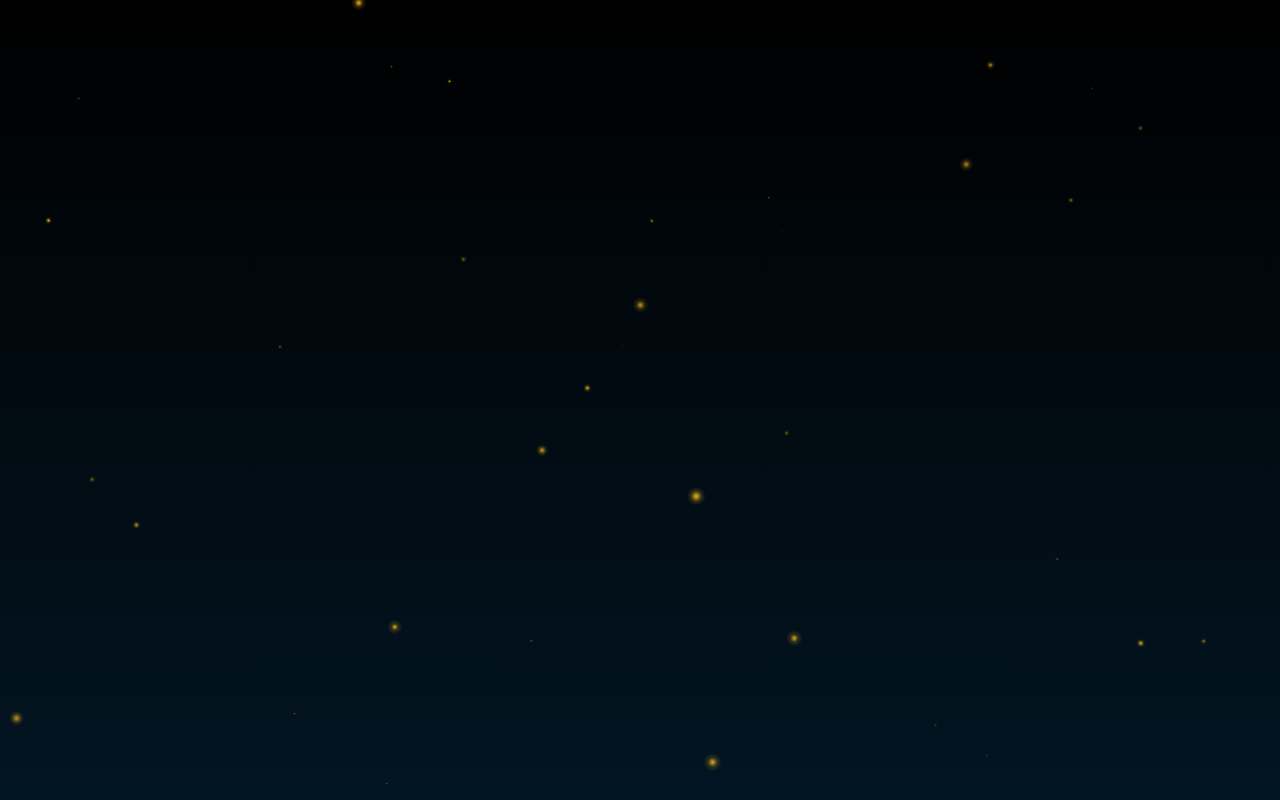
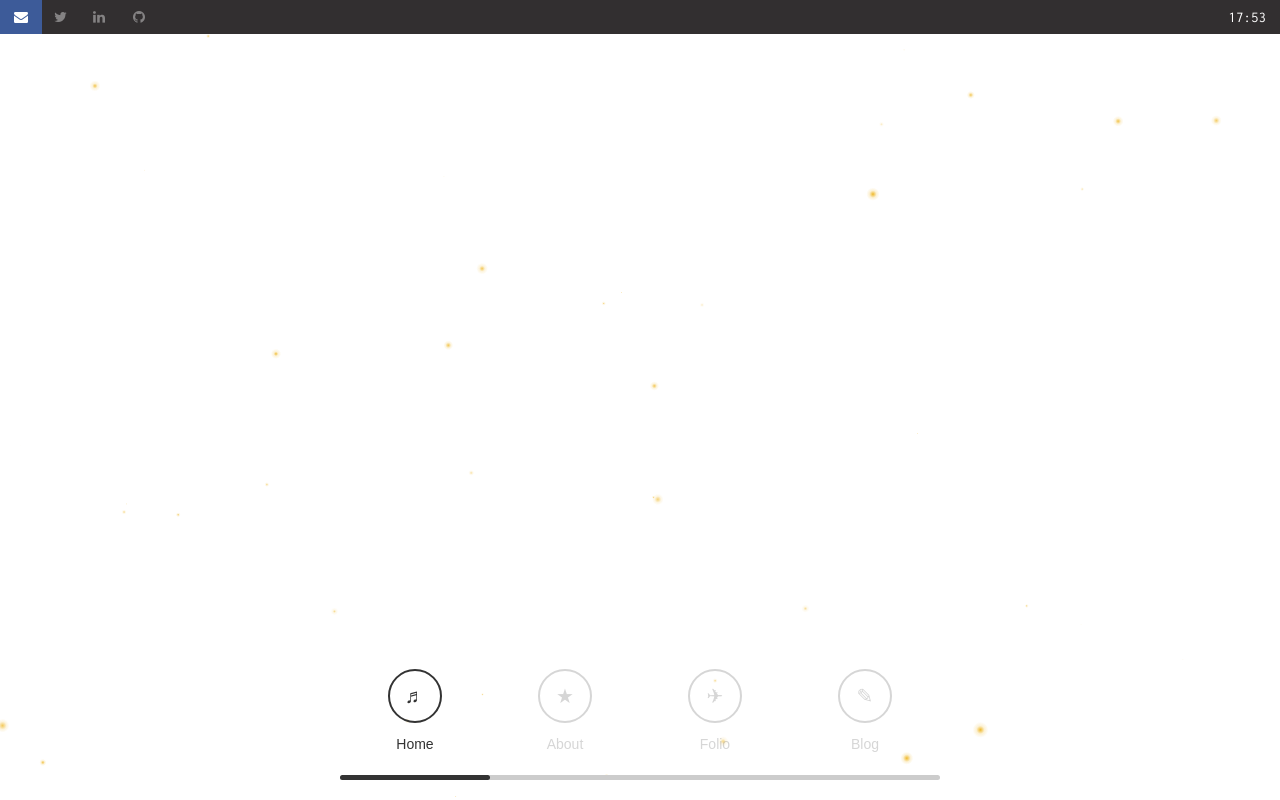
Before and after one commit to s0nnyhu/portfolio-v2, a Vue app: page / in a window 1280 px wide. Built offline with nearby package versions, Linux system fonts and the light colour scheme.

Commit message:
Partial Menu and Partial Social Bar added

```diff
--- /dev/null
+++ b/src/components/Menu.vue
@@ -0,0 +1,141 @@
+<template>
+  <nav class="slidemenu">
+    <!-- Item 1 -->
+    <input type="radio" name="slideItem" id="slide-item-1" class="slide-toggle" checked />
+    <label for="slide-item-1">
+      <p class="icon">♬</p>
+      <span>Home</span>
+    </label>
+
+    <!-- Item 2 -->
+    <input type="radio" name="slideItem" id="slide-item-2" class="slide-toggle" />
+    <label for="slide-item-2">
+      <p class="icon">★</p>
+      <span>About</span>
+    </label>
+
+    <!-- Item 3 -->
+    <input type="radio" name="slideItem" id="slide-item-3" class="slide-toggle" />
+    <label for="slide-item-3">
+      <p class="icon">✈</p>
+      <span>Folio</span>
+    </label>
+
+    <!-- Item 4 -->
+    <input type="radio" name="slideItem" id="slide-item-4" class="slide-toggle" />
+    <label for="slide-item-4">
+      <p class="icon">✎</p>
+      <span>Blog</span>
+    </label>
+
+    <div class="clear"></div>
+
+    <!-- Bar -->
+    <div class="slider">
+      <div class="bar"></div>
+    </div>
+  </nav>
+</template>
+
+<script>
+export default {
+  name: "menu"
+};
+</script>
+
+<style>
+* {
+  margin: 0;
+  padding: 0;
+}
+.clear {
+  clear: both;
+}
+
+.slide-toggle {
+  display: none;
+}
+
+.slidemenu {
+  font-family: arial, sans-serif;
+  max-width: 600px;
+  margin: 20px auto;
+  overflow: hidden;
+}
+
+.slidemenu label {
+  width: 25%;
+  text-align: center;
+  display: block;
+  float: left;
+  color: #333;
+  opacity: 0.2;
+}
+
+.slidemenu label:hover {
+  cursor: pointer;
+  color: #666;
+}
+
+.slidemenu label span {
+  display: block;
+  padding: 10px;
+}
+
+.slidemenu label .icon {
+  font-size: 20px;
+  border: solid 2px #333;
+  text-align: center;
+  height: 50px;
+  width: 50px;
+  display: block;
+  margin: 0 auto;
+  line-height: 50px;
+  border-radius: 50%;
+}
+
+/*Bar Style*/
+
+.slider {
+  width: 100%;
+  height: 5px;
+  display: block;
+  background: #ccc;
+  margin-top: 10px;
+  border-radius: 5px;
+}
+
+.slider .bar {
+  width: 25%;
+  height: 5px;
+  background: #333;
+  border-radius: 5px;
+}
+
+/*Animations*/
+.slidemenu label,
+.slider .bar {
+  transition: all 500ms ease-in-out;
+  -webkit-transition: all 500ms ease-in-out;
+  -moz-transition: all 500ms ease-in-out;
+}
+
+/*Toggle*/
+
+.slidemenu .slide-toggle:checked + label {
+  opacity: 1;
+}
+
+.slidemenu #slide-item-1:checked ~ .slider .bar {
+  margin-left: 0;
+}
+.slidemenu #slide-item-2:checked ~ .slider .bar {
+  margin-left: 25%;
+}
+.slidemenu #slide-item-3:checked ~ .slider .bar {
+  margin-left: 50%;
+}
+.slidemenu #slide-item-4:checked ~ .slider .bar {
+  margin-left: 75%;
+}
+</style>
--- a/src/components/Portfolio.vue
+++ b/src/components/Portfolio.vue
@@ -1,12 +1,40 @@
 <template>
   <div id="portfolio">
     <Fireflies></Fireflies>
-    <div class="content"></div>
+    <div class="content">
+      <div class="social">
+        <SocialBar></SocialBar>
+      </div>
+      <div class="menu">
+        <Menu></Menu>
+      </div>
+      <div class="data">
+        <!--
+        <p>
+          Hi, my name is
+          <strong>Sonny</strong>
+        </p>
+
+        <p>
+          I'm a junior developer and I
+          <strong>design</strong>,
+          <strong>build</strong> &amp;
+          <strong>experiment</strong> on various digital applications
+        </p>
+        <p>I'm currently studying for a master’s degree. I'm learning everyday to improve, continue challenging myself, and do interesting things that matter.</p>
+        <p>Fueled by high energy levels and boundless enthusiasm, I’m easily inspired and more than willing to follow my fascinations wherever they take me.</p>
+        <p>Feel free to take look at my latest personal projects and do not hesitate to get in touch</p>
+        <p>Portfolio built using VueJs.</p>
+        -->
+      </div>
+    </div>
   </div>
 </template>
 
 <script>
 import Fireflies from "./Fireflies.vue";
+import Menu from "./Menu.vue";
+import SocialBar from "./SocialBar.vue";
 
 export default {
   name: "Portfolio",
@@ -15,22 +43,27 @@ export default {
   },
   methods: {},
   components: {
-    Fireflies
+    Fireflies,
+    Menu,
+    SocialBar
   },
   mounted() {}
 };
 </script>
 <style>
+/**Portfolio - Clickable content */
 #portfolio .content {
-  position: absolute;
-  display: block;
+  position: relative;
+  display: inline-block;
   z-index: 80;
 }
+/**Portfolio - Background */
 #portfolio {
   overflow: hidden;
   position: relative;
-  height: 100%;
+  height: 100vh;
   width: 100%;
+  /*
   background: -o-linear-gradient(top, #000, #257eb7);
   background: -ms-linear-gradient(top, #000, #257eb7);
   background: -moz-linear-gradient(top, #000, #257eb7);
@@ -41,5 +74,17 @@ export default {
   background-position: center;
   background-repeat: no-repeat;
   background-size: cover;
+  */
+}
+/**Menu CSS - Position */
+.menu {
+  overflow: hidden;
+  position: fixed;
+  bottom: 0;
+  width: 100%;
+}
+/**Data */
+.data {
+  padding: 15px;
 }
 </style>
--- /dev/null
+++ b/src/components/SocialBar.vue
@@ -0,0 +1,154 @@
+<template>
+  <section>
+    <ul class="social-icons">
+      <li>
+        <a href class="social-icon">
+          <i class="fa fa-envelope"></i>
+        </a>
+      </li>
+      <li>
+        <a href class="social-icon">
+          <i class="fa fa-twitter"></i>
+        </a>
+      </li>
+      <li>
+        <a href class="social-icon">
+          <i class="fa fa-linkedin"></i>
+        </a>
+      </li>
+      <li>
+        <a href class="social-icon">
+          <i class="fa fa-github"></i>
+        </a>
+      </li>
+      <transition name="fade">
+        <li v-if="time !== ''" class="clock">
+          <p>{{time}}</p>
+        </li>
+      </transition>
+    </ul>
+  </section>
+</template>
+
+
+<script>
+export default {
+  name: "SocialBar",
+  data() {
+    return {
+      time: ""
+    };
+  },
+  created() {
+    setInterval(this.getNow, 1000);
+  },
+  methods: {
+    getNow: function() {
+      const today = new Date();
+      const time =
+        today.getHours() +
+        ":" +
+        (today.getMinutes() < 10
+          ? "0" + today.getMinutes()
+          : today.getMinutes());
+      this.time = time;
+    }
+  }
+};
+</script>
+
+<style>
+@import url(https://cdnjs.cloudflare.com/ajax/libs/font-awesome/4.6.3/css/font-awesome.css);
+ul {
+  padding: 0;
+  list-style: none;
+}
+.social-icon {
+  color: #fff;
+}
+.social-icons {
+  background-color: #322f30;
+  width: 100vw;
+}
+.social-icons li {
+  vertical-align: top;
+  display: inline;
+  height: 100px;
+}
+.social-icons a {
+  color: #fff;
+  text-decoration: none;
+}
+.fa-envelope {
+  padding: 10px 14px;
+  -o-transition: 0.5s;
+  -ms-transition: 0.5s;
+  -moz-transition: 0.5s;
+  -webkit-transition: 0.5s;
+  transition: 0.5s;
+  background-color: #322f30;
+}
+.fa-envelope:hover {
+  background-color: #3d5b99;
+}
+.fa-twitter {
+  padding: 10px 12px;
+  -o-transition: 0.5s;
+  -ms-transition: 0.5s;
+  -moz-transition: 0.5s;
+  -webkit-transition: 0.5s;
+  transition: 0.5s;
+  background-color: #322f30;
+}
+.fa-twitter:hover {
+  background-color: #00aced;
+}
+
+.fa-youtube:hover {
+  background-color: #e64a41;
+}
+.fa-linkedin {
+  padding: 10px 14px;
+  -o-transition: 0.5s;
+  -ms-transition: 0.5s;
+  -moz-transition: 0.5s;
+  -webkit-transition: 0.5s;
+  transition: 0.5s;
+  background-color: #322f30;
+}
+.fa-linkedin:hover {
+  background-color: #0073a4;
+}
+.fa-github {
+  padding: 10px 14px;
+  -o-transition: 0.5s;
+  -ms-transition: 0.5s;
+  -moz-transition: 0.5s;
+  -webkit-transition: 0.5s;
+  transition: 0.5s;
+  background-color: #322f30;
+}
+.clock p {
+  padding: 5px 14px;
+  -o-transition: 0.5s;
+  -ms-transition: 0.5s;
+  -moz-transition: 0.5s;
+  -webkit-transition: 0.5s;
+  transition: 0.5s;
+  color: white;
+  font-size: 15px;
+}
+.fa-github:hover {
+  background-color: #5a32a3;
+}
+.clock {
+  float: right;
+}
+.fade-enter-active,
+.fade-leave-active {
+  transition: opacity 0.5s;
+}
+.fade-enter, .fade-leave-to /* .fade-leave-active below version 2.1.8 */ {
+  opacity: 0;
+}
+</style>
```
Also changed, not shown: src/components/Fireflies.vue (+3 -6 lines).
